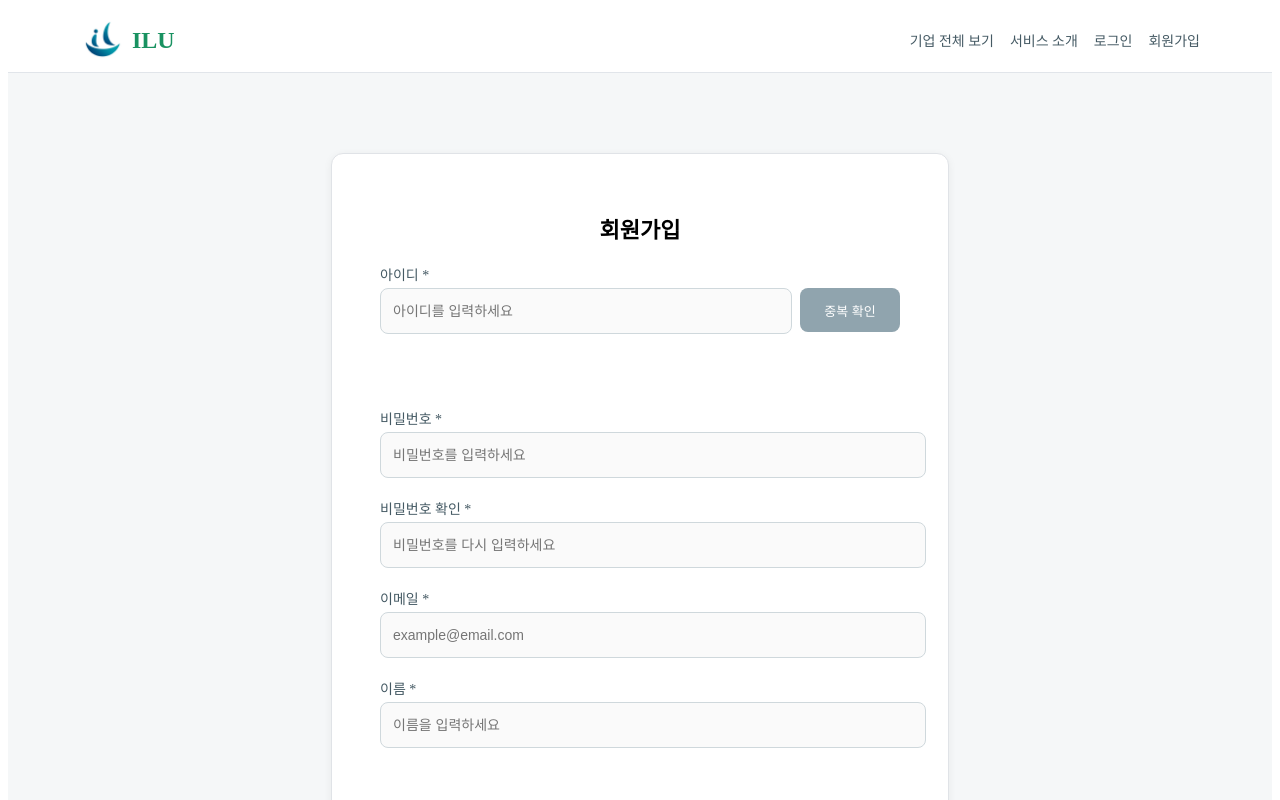
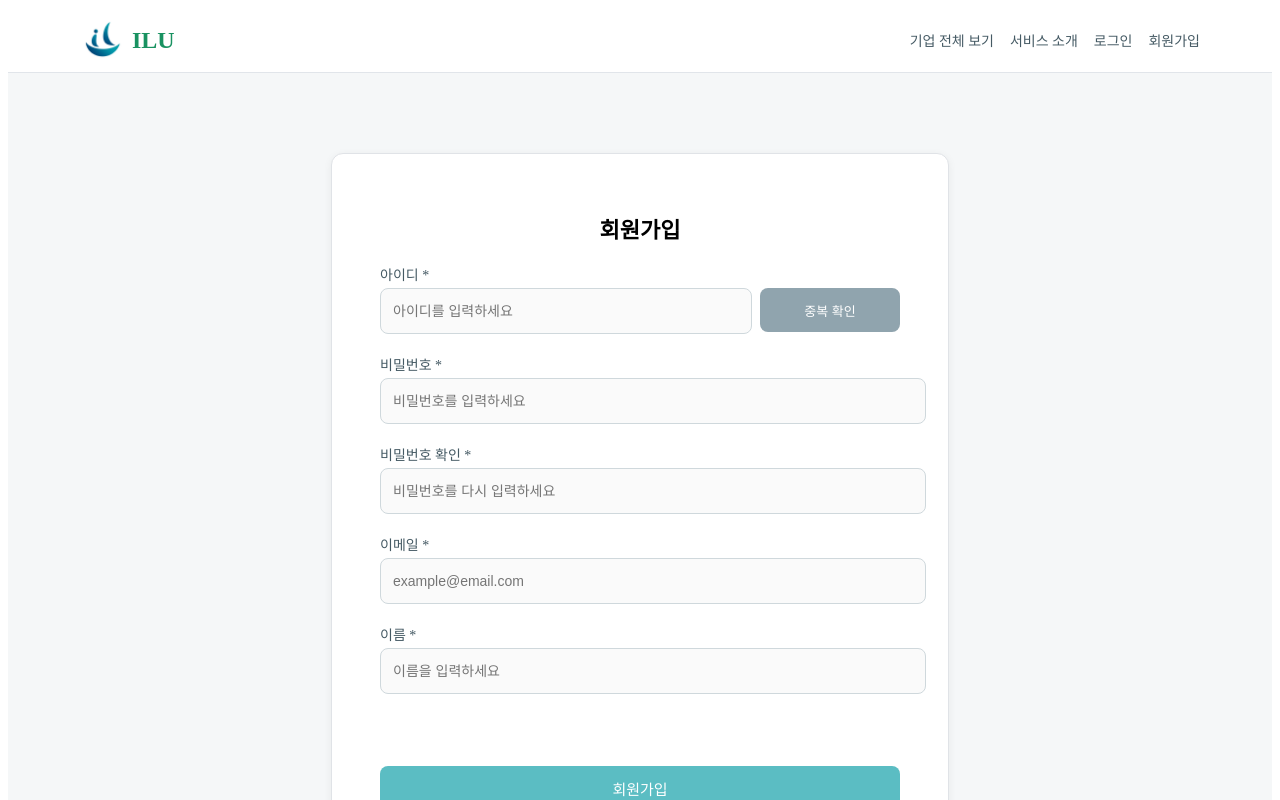
Before and after one commit to yooneverse/project_ILU, a Vue app in the folder ILU_service/: page /signup in a window 1280 px wide. Shown: the top 800 px of the page. Built offline with nearby package versions, Linux system fonts and the light colour scheme.

Commit message:
251225_final_업데이트_u1

```diff
--- a/ILU_service/src/views/SignupView.vue
+++ b/ILU_service/src/views/SignupView.vue
@@ -27,14 +27,15 @@
             </button>
           </div>
 
-          <!-- 중복 확인 결과 메시지 (항상 공간 차지) -->
-          <p class="duplicate-message"
+          <!-- 중복 확인 결과 메시지 -->
+          <p v-if="duplicateMessage"
+             class="duplicate-message"
              :class="{
                'success': !isDuplicate && isChecked,
                'error': isDuplicate
              }"
           >
-            {{ duplicateMessage || '&nbsp;' }}
+            {{ duplicateMessage }}
           </p>
         </div>
 
@@ -341,7 +342,7 @@ input:focus {
 }
 
 .check-btn {
-  width: 100px;
+  width: 140px;
   height: 44px;
   border-radius: 8px;
   background: #1976d2;
@@ -352,6 +353,10 @@ input:focus {
   white-space: nowrap;
   transition: background 0.2s;
   flex-shrink: 0;
+}
+
+.input-with-button input {
+  flex: 1;
 }
 
 .check-btn:hover:not(:disabled) {
@@ -366,13 +371,12 @@ input:focus {
 /* ✅ 중복 확인 메시지 */
 .duplicate-message {
   font-size: 13px;
-  margin-top: 8px;
+  margin-top: 4px;
   margin-bottom: 0;
-  min-height: 44px;
+  min-height: 0;
+  height: auto;
   font-weight: 500;
-  display: flex;
-  align-items: flex-start;
-  padding-top: 2px;
+  line-height: 1.3;
 }
 
 .duplicate-message.success {
```
